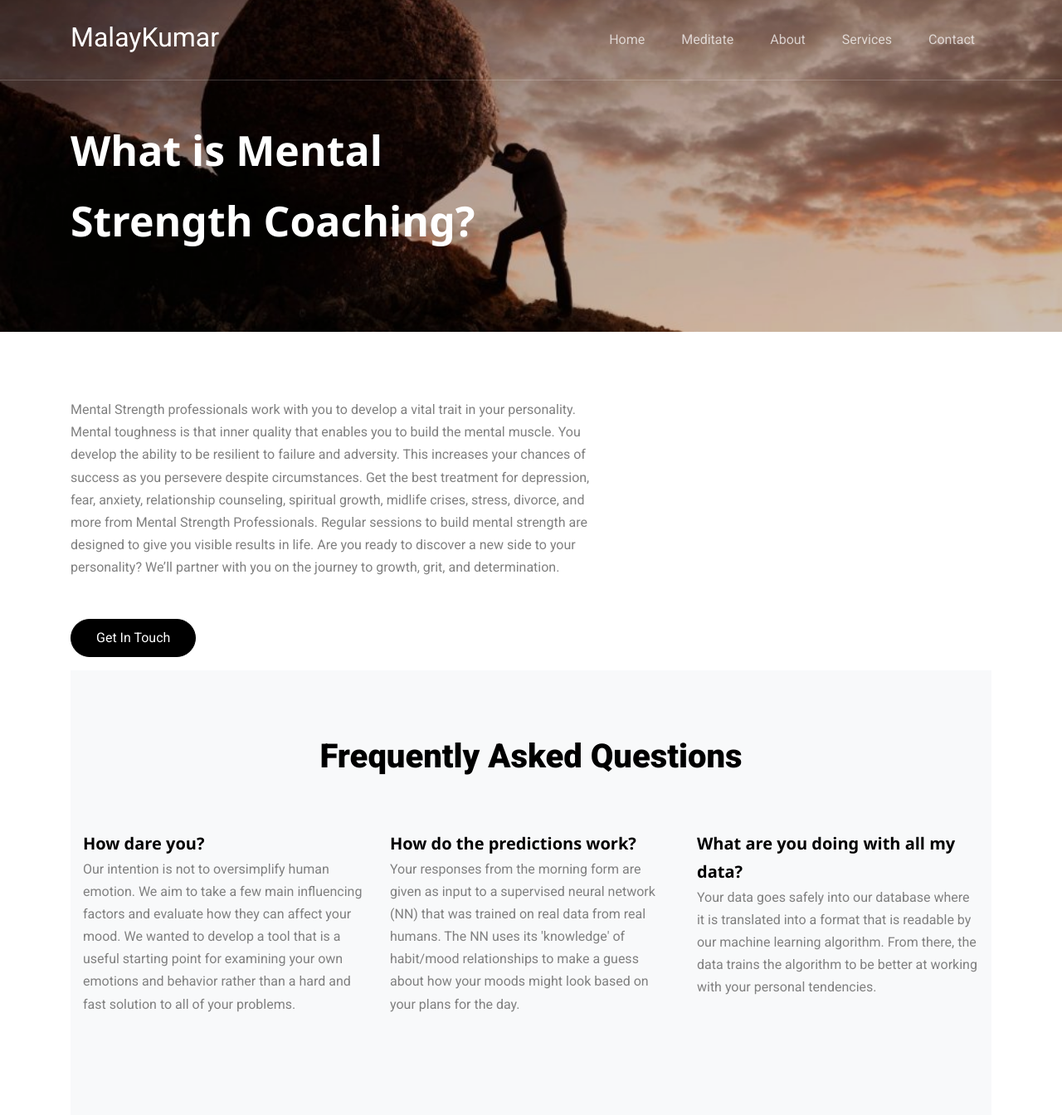
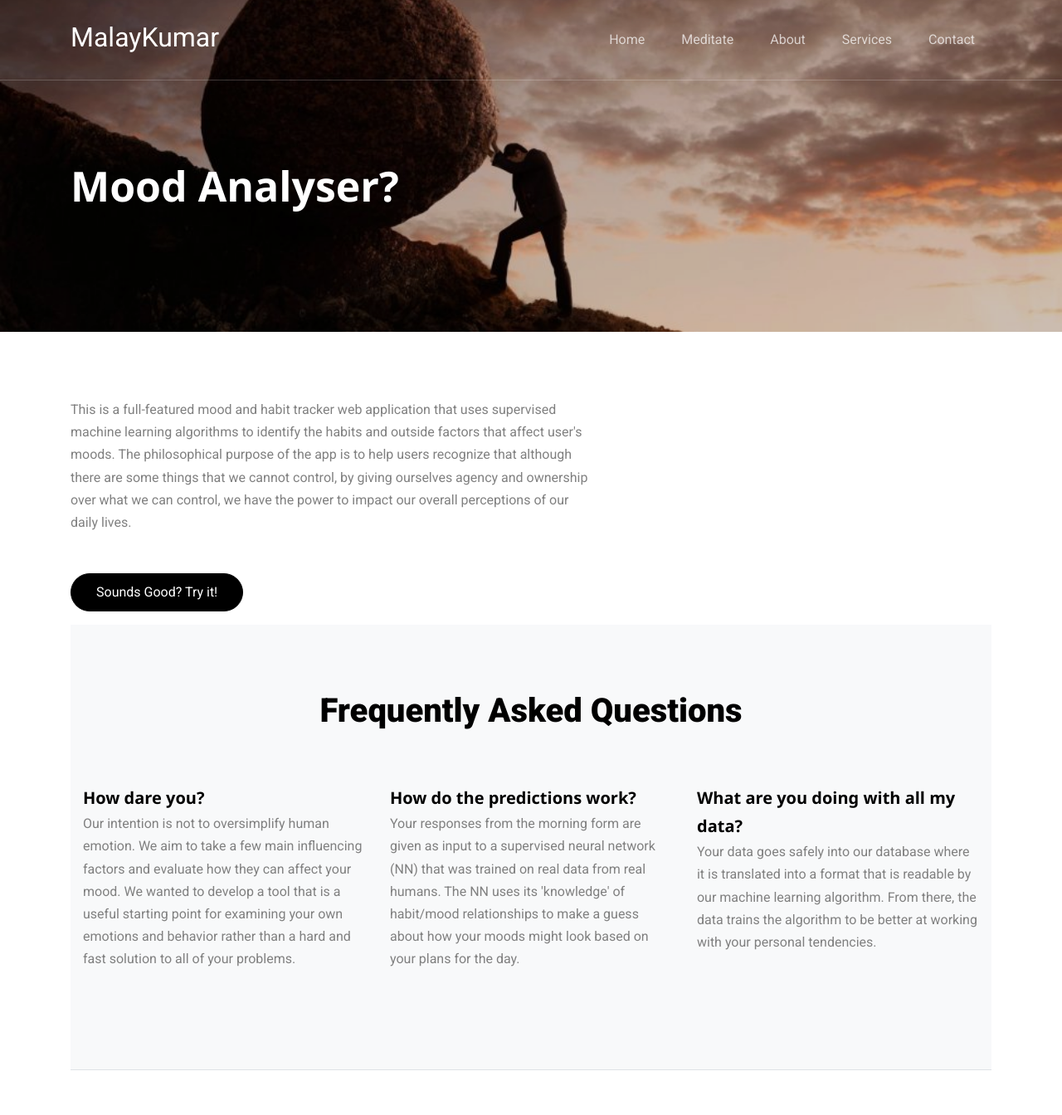
Before and after one commit to ninadsumant/malaykumar, a Flask app: page /mood in a window 1280 px wide. Shown: the top 1344 px of the page at 83% size. Run offline with Flask 2, Linux system fonts and the light colour scheme; some libraries are stand-ins or nearby versions; some web fonts are replaced.

Commit message:
minor changes

```diff
--- a/templates/mood.html
+++ b/templates/mood.html
@@ -1,7 +1,7 @@
 <!DOCTYPE html>
 <html lang="en">
   <head>
-    <title>Mental Strength</title>
+    <title>Mood Analyser</title>
     <meta charset="utf-8">
     <meta name="viewport" content="width=device-width, initial-scale=1, shrink-to-fit=no">
 
@@ -72,7 +72,7 @@
         <div class="row">
 
           <div class="col-md-6 mt-lg-5 mr-auto text-left align-self-end align-self-md-center">
-            <h20>What is Mental Strength Coaching?</h20>
+            <h20>Mood Analyser?</h20>
           </div>
 
         </div>
@@ -84,13 +84,12 @@
         <div class="row">
           <div class="col-lg-7">
             <p>
-                Mental Strength professionals work with you to develop a vital trait in your personality.
-                Mental toughness is that inner quality that enables you to build the mental muscle.
-                You develop the ability to be resilient to failure and adversity. This increases your chances of
-                success as you persevere despite circumstances. Get the best treatment for depression, fear, anxiety, relationship counseling, spiritual growth, midlife crises, stress, divorce, and more from Mental Strength Professionals.
-                Regular sessions to build mental strength are designed to give you visible results in life. Are you ready to discover a new side to your personality? We’ll partner with you on the journey to growth, grit, and determination.
+              This is a full-featured mood and habit tracker web application that uses supervised machine learning algorithms
+              to identify the habits and outside factors that affect user's moods. The philosophical purpose of the app is to help
+              users recognize that although there are some things that we cannot control, by giving ourselves agency and ownership over
+              what we can control, we have the power to impact our overall perceptions of our daily lives.
             </p>
-            <p class="mt-5"><a href="/#contact-section" class="btn btn-primary">Get In Touch</a></p>
+            <p class="mt-5"><a href="" class="btn btn-primary">Sounds Good? Try it!</a></p>
           </div>
           <!-- <div class="col-lg-4 ml-auto">
             <img src="" alt="Image" class="img-fluid">
```
